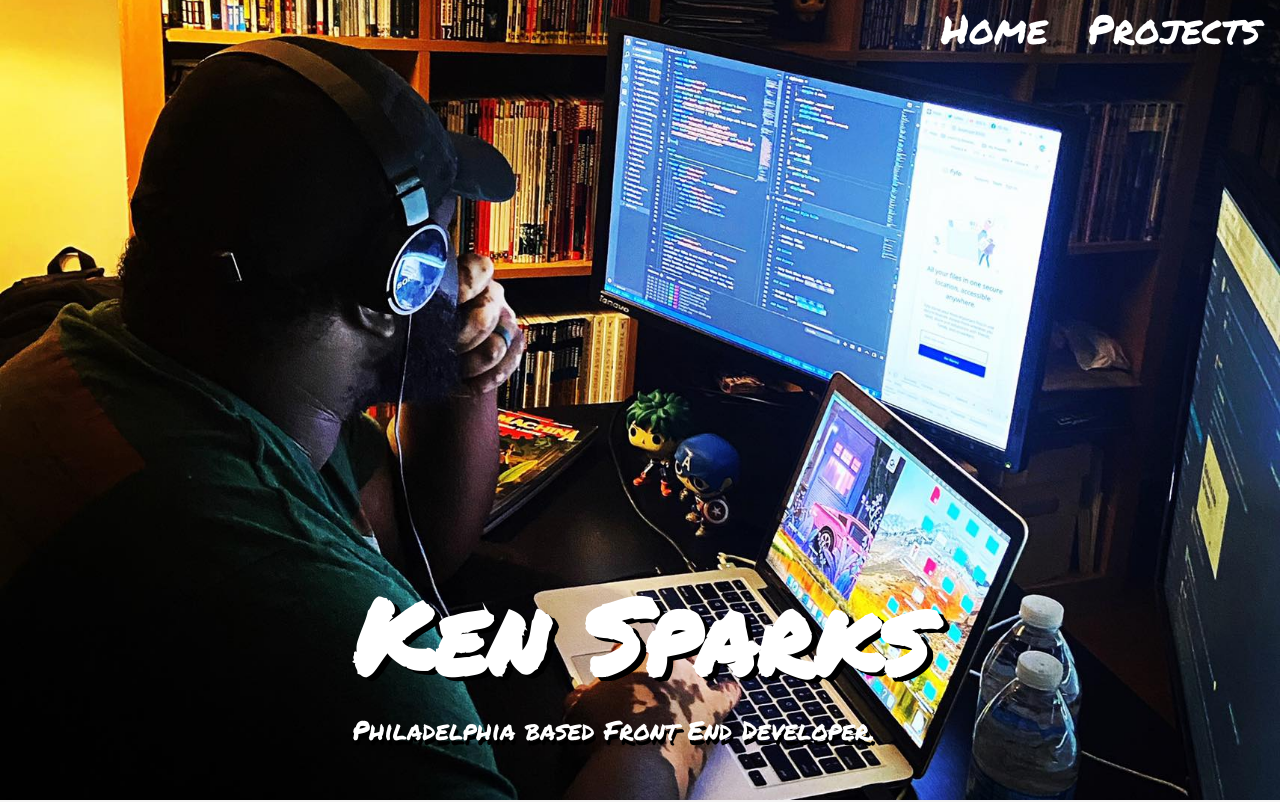
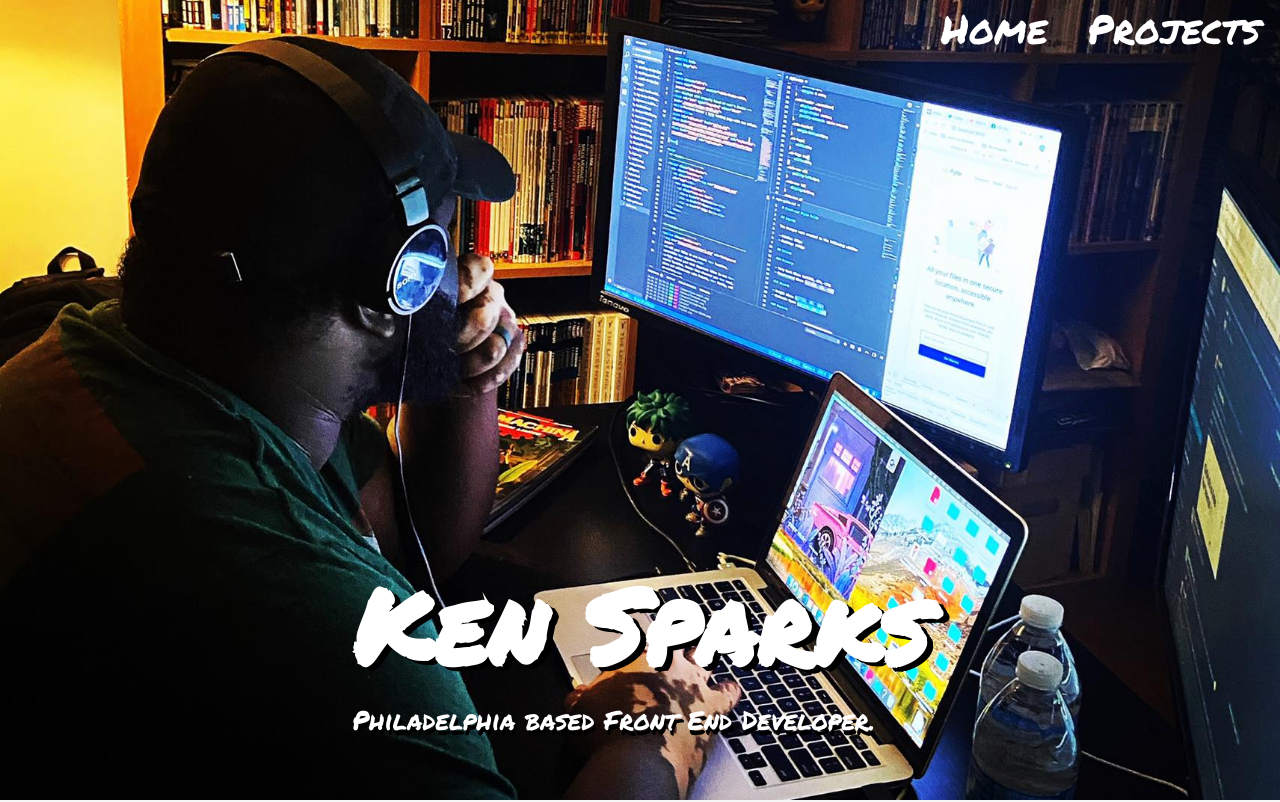
Before and after one commit to KenSparks-Dev/portfolio, a plain HTML site: page index.html in a window 1280 px wide. Shown: the top 802 px of the page. Drawn offline with nearby package versions, Linux system fonts and the light colour scheme.

Commit message:
updating title spacing for xl  screen size

```diff
--- a/css/landing-page.scss
+++ b/css/landing-page.scss
@@ -124,7 +124,7 @@ body  {
     }
 
     &__text {
-      padding-top: 450px;
+      padding-top: 430px;
       text-shadow:  4px 2px black;
     }
 
```
Also changed, not shown: css/landing-page.css.
